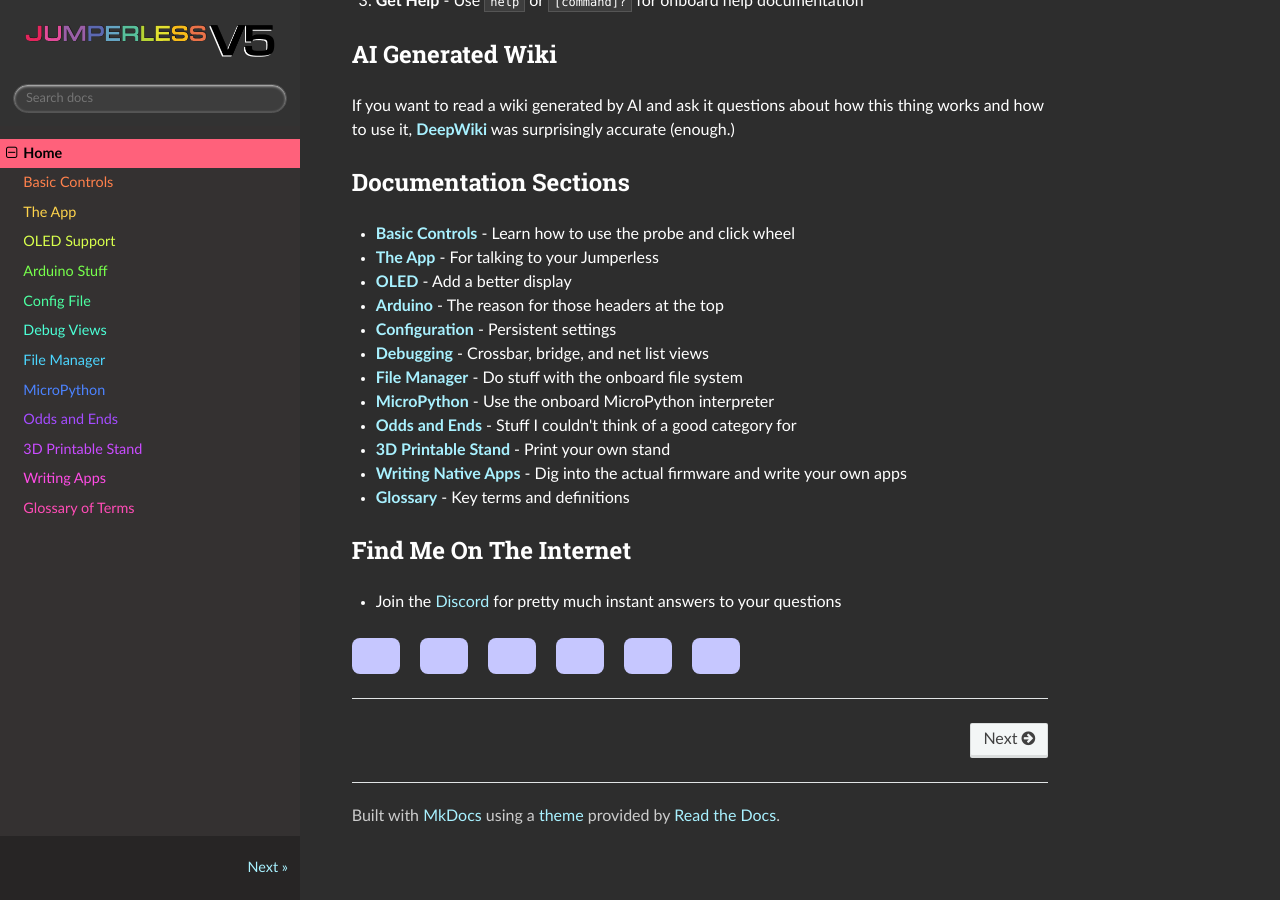
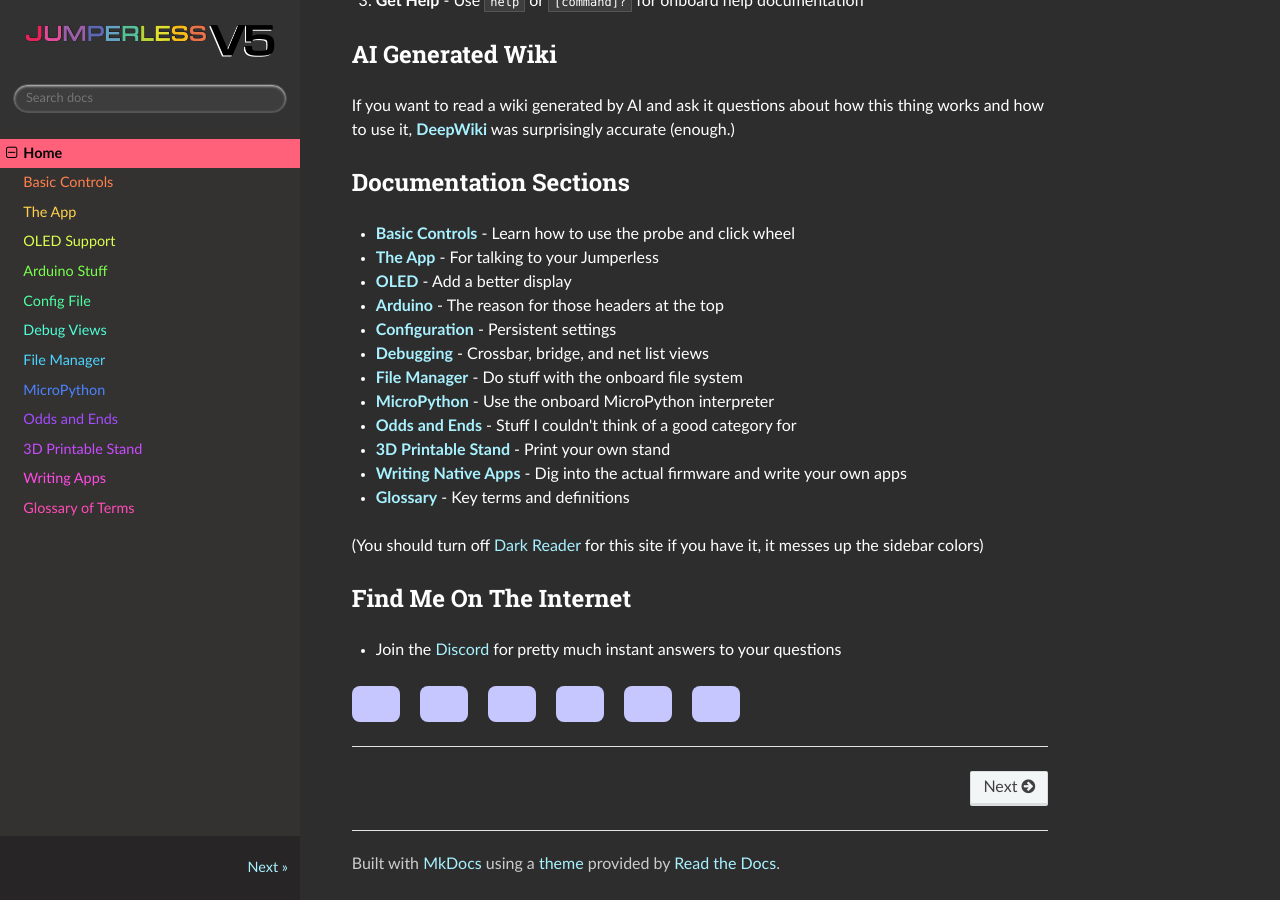
Before and after one commit to Architeuthis-Flux/Jumperless-docs, an MkDocs documentation site: the page built from docs/index.md, in a window 1280 px wide and 900 px high, scrolled down 1593 px, cut to the strip 0-900 px from the top of the window. Built offline with MkDocs 1.6.1, drawn with Linux system fonts in a browser that asks for light colours; nearby versions of some CDN libraries; some web fonts are replaced; library files that are not in the unit come from our copies; grey boxes are pictures that could not be loaded.

Commit message:
add a note about dark reader messing up the colors

```diff
--- a/docs/index.md
+++ b/docs/index.md
@@ -50,6 +50,8 @@
 - **[Writing Native Apps](11-WritingApps.md)** - Dig into the actual firmware and write your own apps
 - **[Glossary](99-glossary.md)** - Key terms and definitions
 
+(You should turn off [Dark Reader](https://darkreader.org/) for this site if you have it, it messes up the sidebar colors)
+
 
 
 ## Find Me On The Internet
```
